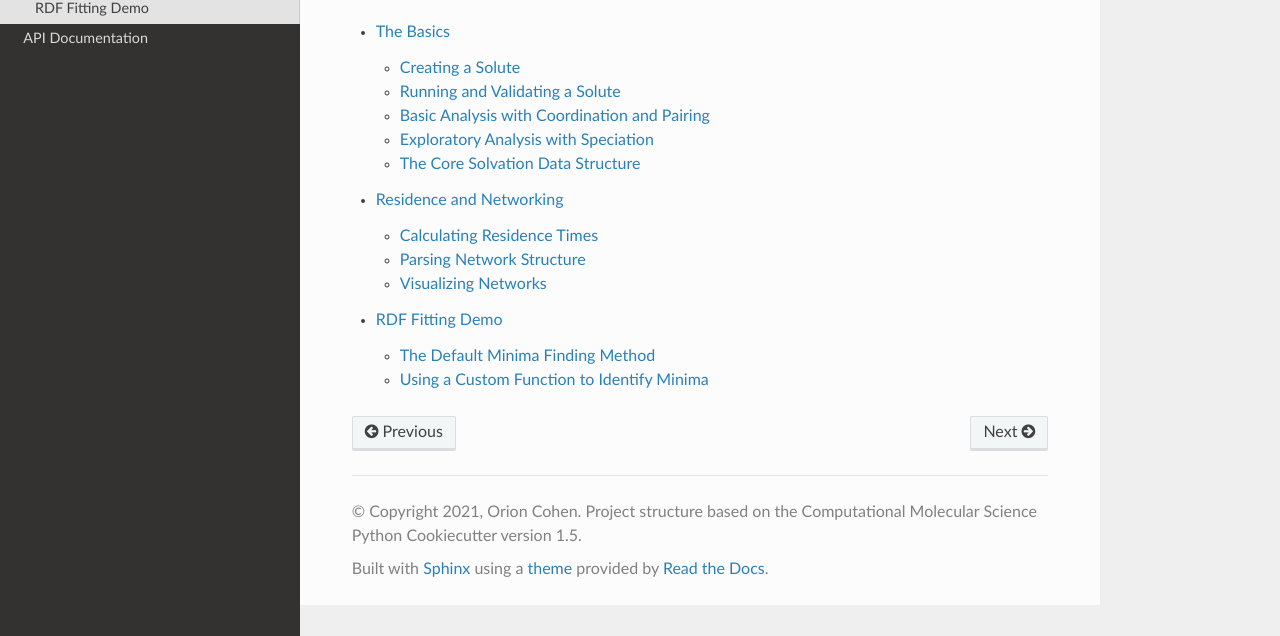
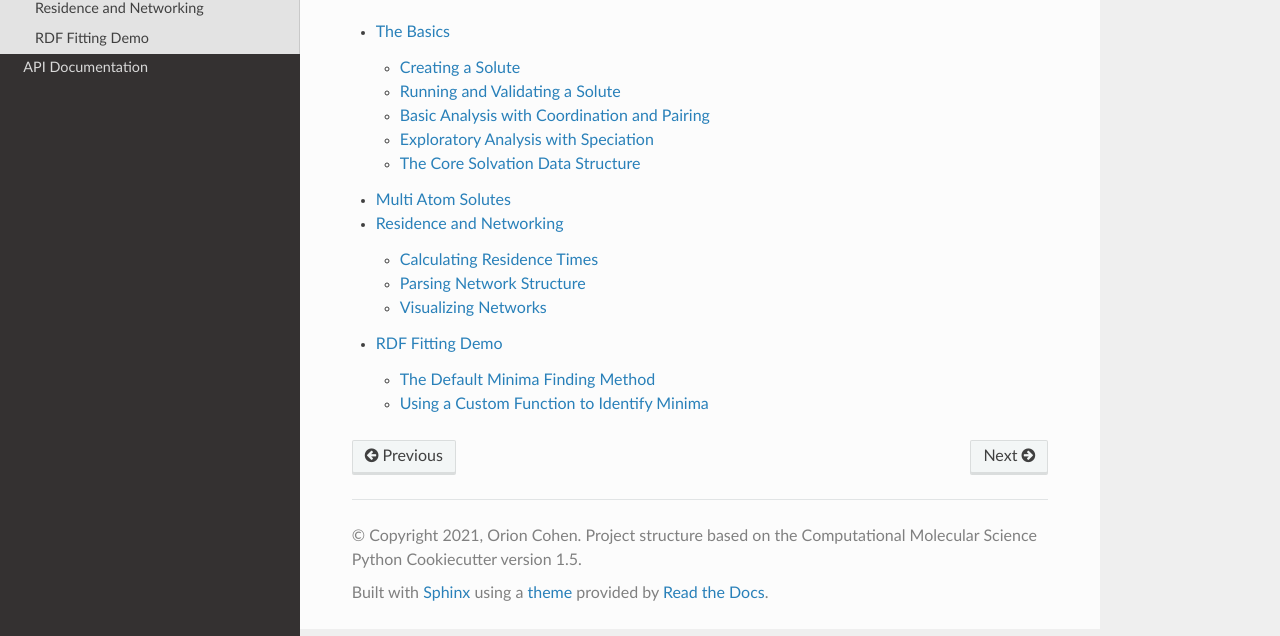
Before and after one commit to MDAnalysis/solvation-analysis, a Sphinx documentation site: the page built from docs/tutorials.rst, in a window 1280 px wide, cut to the strip 264-900 px from the top of the page. Built offline with Sphinx 7.4.7 and the Read the Docs theme 2.0.0, drawn with Linux system fonts in a browser that asks for light colours; pages that are not in the unit, such as notebooks, are missing from menus.

Commit message:
add multi_atom_solutes tutorial to tutorials

```diff
--- a/docs/tutorials.rst
+++ b/docs/tutorials.rst
@@ -7,6 +7,7 @@ Tutorials
 .. toctree::
 
     tutorials/basics_tutorial.ipynb
+    tutorials/multi_atom_solutes.ipynb
     tutorials/visualization_tutorial.ipynb
     tutorials/clustering_and_residence_tutorial.ipynb
     tutorials/rdf_fitting_demo.ipynb
```
